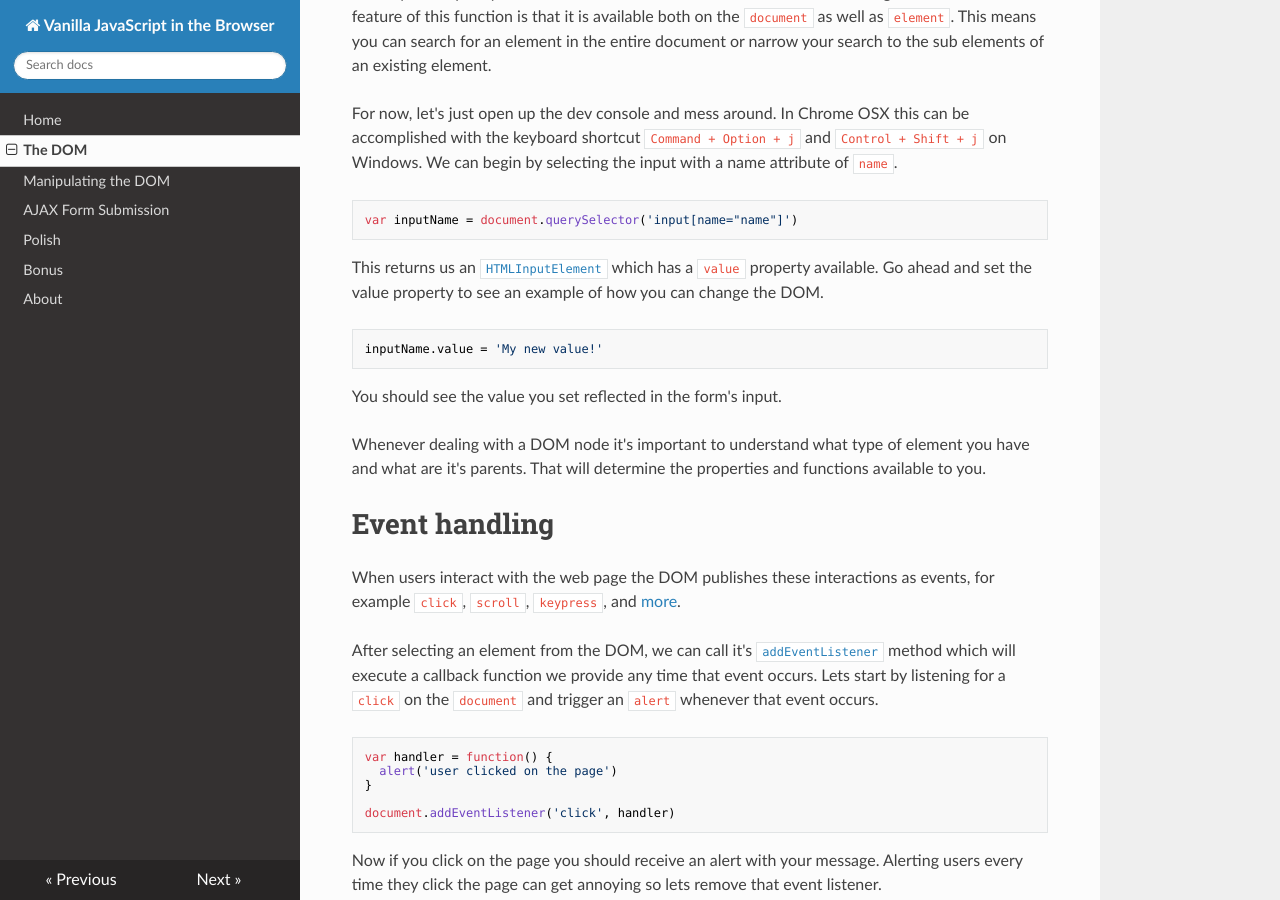
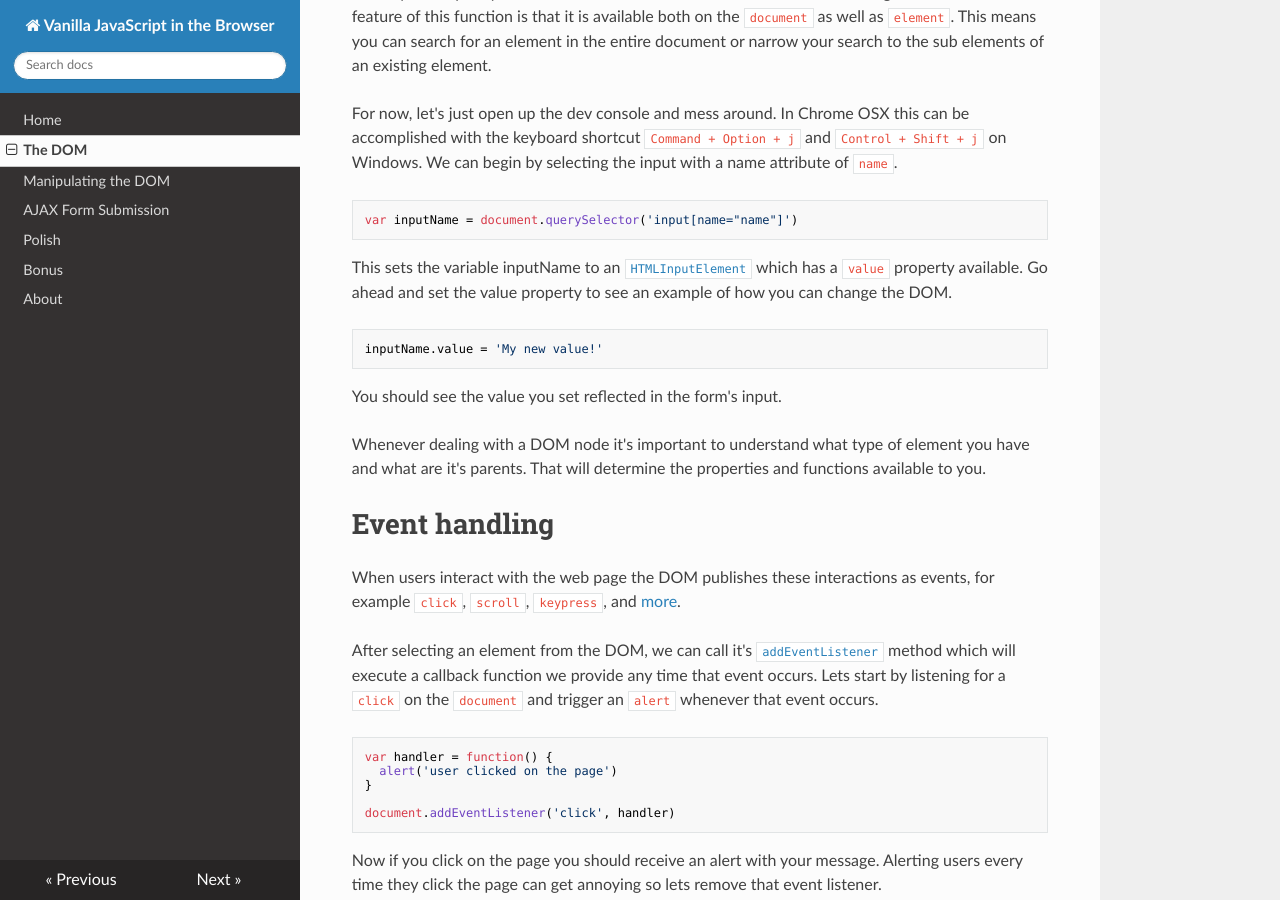
Before and after one commit to sandiegojs/vanilla-browser-docs, an MkDocs documentation site: the page built from docs/dom.md, in a window 1280 px wide and 900 px high, scrolled down 3720 px. Built offline with MkDocs 1.6.1, drawn with Linux system fonts in a browser that asks for light colours; nearby versions of some CDN libraries; old or Windows-style settings are respelled for this version of MkDocs.

Commit message:
var something = returns undefined

````diff
--- a/docs/dom.md
+++ b/docs/dom.md
@@ -83,7 +83,7 @@ For now, let's just open up the dev console and mess around. In Chrome OSX this
 var inputName = document.querySelector('input[name="name"]')
 ```
 
-This returns us an [`HTMLInputElement`][html-input] which has a `value` property available. Go ahead and set the value property to see an example of how you can change the DOM.
+This sets the variable inputName to an [`HTMLInputElement`][html-input] which has a `value` property available. Go ahead and set the value property to see an example of how you can change the DOM.
 
 ```js
 inputName.value = 'My new value!'
````
